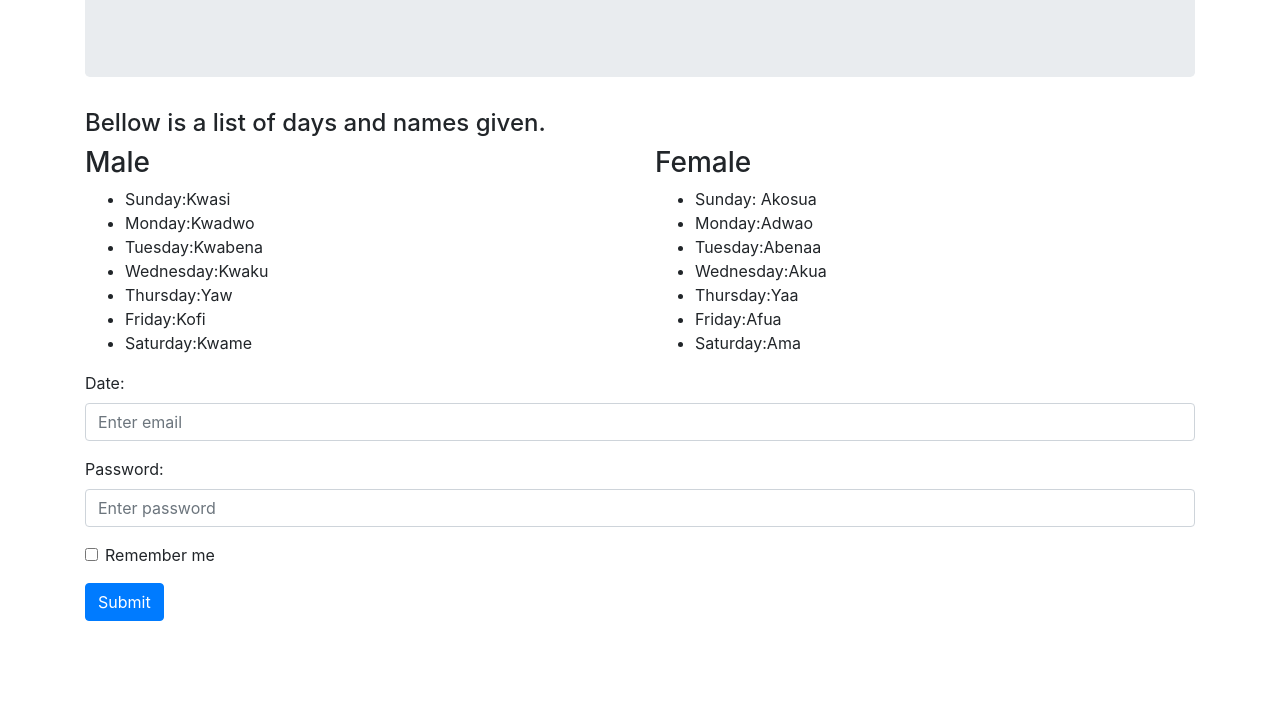
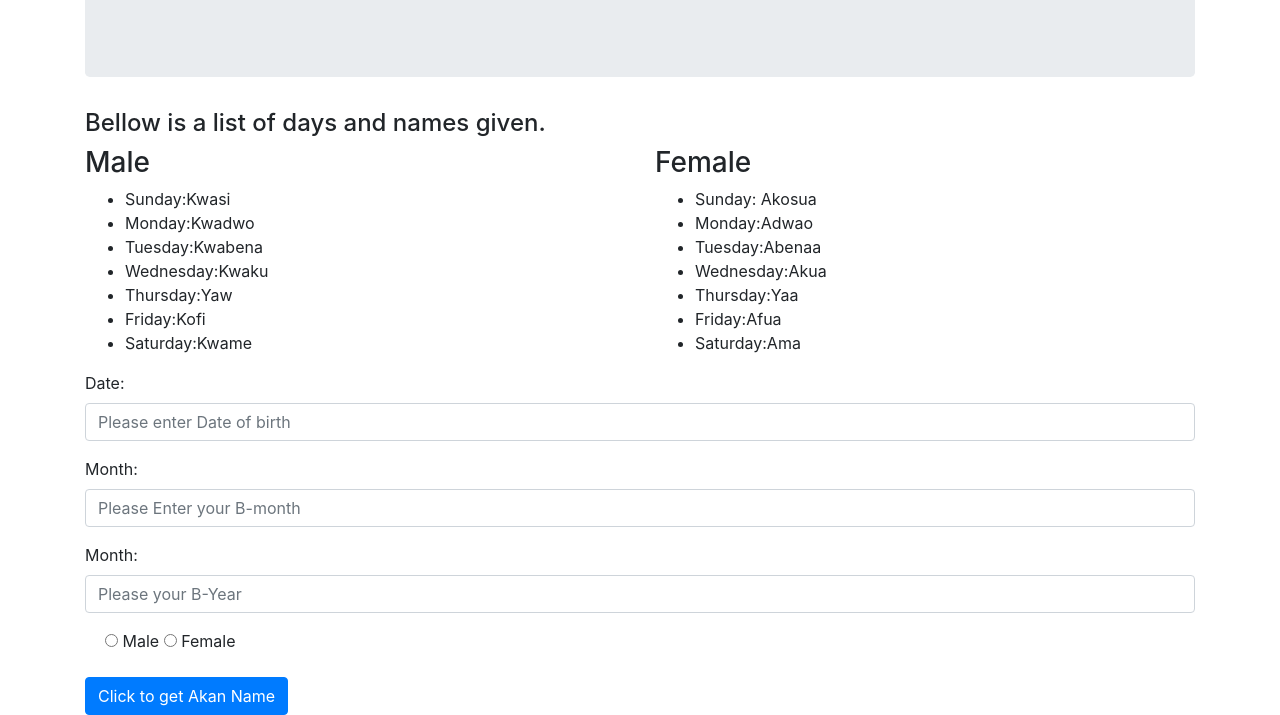
Before and after one commit to Kerrykogei24/The-Akan-Name, a plain HTML site: page index.html in a window 1280 px wide. Shown: the part 195-910 px from the top of the page. Before the commit the page ends 816 px from the top, so only its background shows below. Drawn offline with Linux system fonts and the light colour scheme.

Commit message:
added form aspect

```diff
--- a/index.html
+++ b/index.html
@@ -68,18 +68,23 @@
         <form>
             <div class="form-group">
                 <label for="number">Date:</label>
-                <input type="number" class="form-control" placeholder="Enter email" id="email">
+                <input type="number" class="form-control" placeholder="Please enter Date of birth" id="date">
             </div>
             <div class="form-group">
-                <label for="pwd">Password:</label>
-                <input type="password" class="form-control" placeholder="Enter password" id="pwd">
+                <label for="number">Month:</label>
+                <input type="number" class="form-control" placeholder="Please Enter your B-month" id="month">
+            </div>
+            <div class="form-group">
+                <label for="number">Month:</label>
+                <input type="number" class="form-control" placeholder="Please your B-Year" id="year">
             </div>
             <div class="form-group form-check">
-                <label class="form-check-label">
-                <input class="form-check-input" type="checkbox"> Remember me
+                <label class="radio">
+                <input class="radio" type="radio" name="gender" id="male"> Male
+                <input class="radio" type="radio" name="gender" id="female"> Female
               </label>
             </div>
-            <button type="submit" class="btn btn-primary">Submit</button>
+            <button type="submit" class="btn btn-primary">Click to get Akan Name</button>
         </form>
     </div>
 
```
